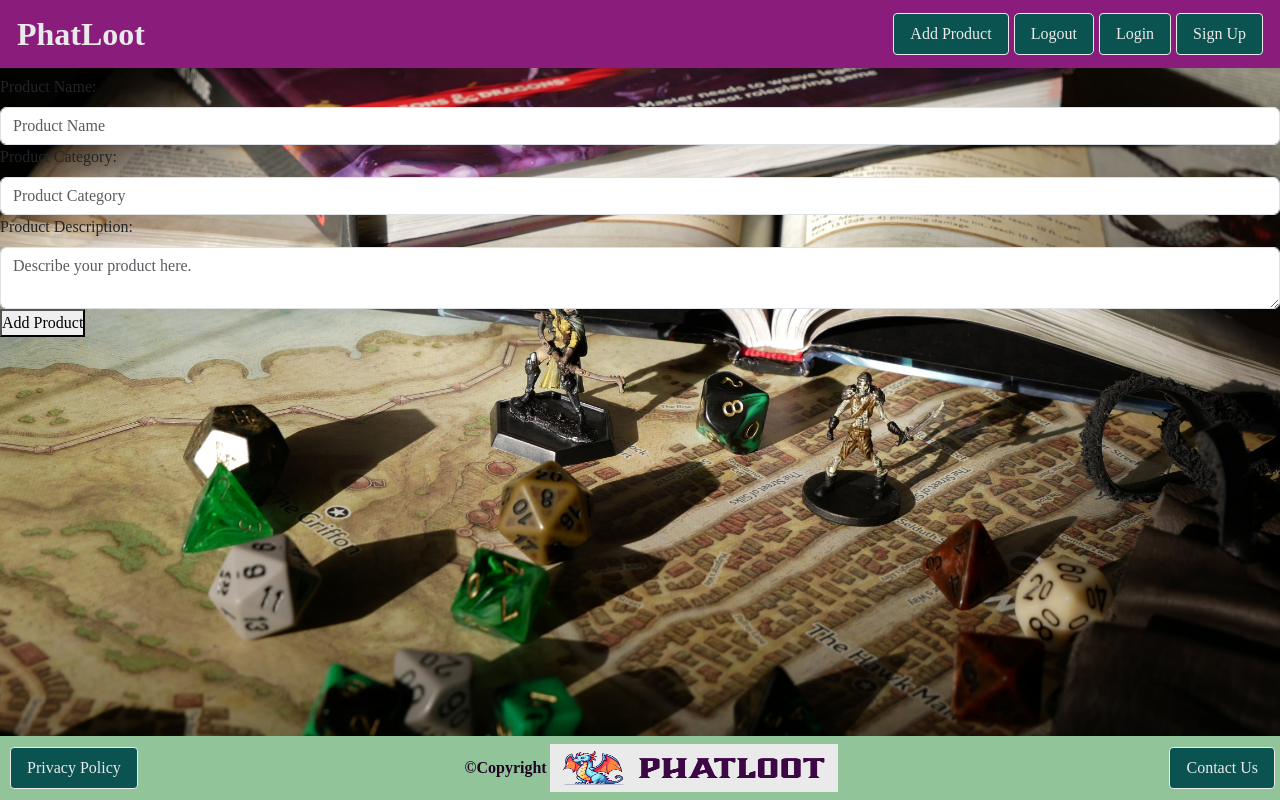
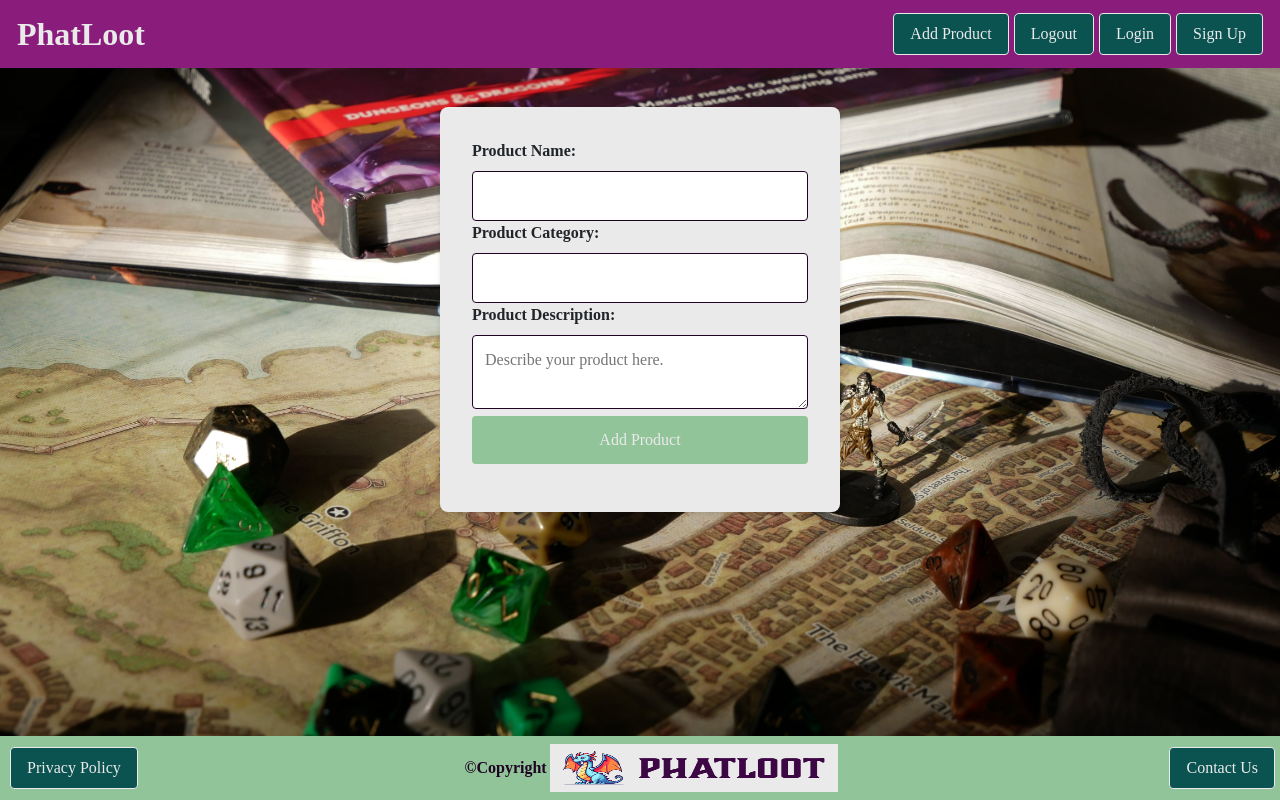
Before and after one commit to h-hovis/phatloot_client_2, an Angular app: page /product in a window 1280 px wide. Built offline with nearby package versions, Linux system fonts and the light colour scheme; sample sign-in values are in the browser's storage; a web font is replaced by a local one.

Commit message:
Refactor CSS styles in product.component.css and product.component.html, and add product form in product.component.html

```diff
--- a/src/app/product/product.component.css
+++ b/src/app/product/product.component.css
@@ -0,0 +1,68 @@
+.product-form {
+  max-width: 400px;
+  margin-top: 10px;
+  margin-bottom: 10px;
+  margin: 2rem auto;
+  padding: 2rem;
+  background-color: #eaeaea;
+  border-radius: 8px;
+  box-shadow: 0 2px 4px rgba(0, 0, 0, 0.1);
+}
+
+.form-group {
+  margin-bottom: 1rem;
+}
+
+.form-group label {
+  display: block;
+  margin-bottom: 0.5rem;
+  font-weight: bold;
+}
+
+.form-group input {
+  width: 100%;
+  padding: 0.75rem;
+  border: 1px solid #1f0322;
+  border-radius: 4px;
+  font-size: 1rem;
+  color: #1f0322;
+}
+
+.form-group textarea {
+  width: 100%;
+  padding: 0.75rem;
+  border: 1px solid #1f0322;
+  border-radius: 4px;
+  font-size: 1rem;
+  color: #1f0322;
+}
+
+.btn {
+  display: inline-block;
+  background-color: #91c499;
+  color: #eaeaea;
+  padding: 0.75rem 1.5rem;
+  border: none;
+  border-radius: 4px;
+  cursor: pointer;
+  font-size: 1rem;
+  text-align: center;
+  width: 100%;
+  transition: background-color 0.3s ease;
+}
+
+.btn:hover {
+  background-color: #0b5351;
+}
+
+.error-message {
+  color: #a30303;
+  margin-top: 0.5rem;
+}
+
+@media (max-width: 576px) {
+  .signup-container {
+    padding: 1rem;
+    margin: 1rem;
+  }
+}
--- a/src/app/product/product.component.html
+++ b/src/app/product/product.component.html
@@ -1,25 +1,22 @@
-<form (ngSubmit)="onSubmit()" [formGroup]="productForm">
-  <div class="product-form mb-3">
 
+<div class="product-form">
+  <form (ngSubmit)="onSubmit()" [formGroup]="productForm">
+    <div class="form-group">
     <label
     for="productName"
-    class="form-label"
     >Product Name:</label>
     <input
     type="text"
-    class="form-control"
-    name="productName"
-    formControlName="name"
-    placeholder="Product Name">
+    id="productName"
+    formControlName="name">
     <label
-    for="productCategory" class="form-label"
+    for="productCategory"
+    class="form-label"
     >Product Category:</label>
     <input
     type="text"
-    class="form-control"
-    name="productCategory"
-    formControlName="category"
-    placeholder="Product Category">
+    id="productCategory"
+    formControlName="category">
     <!-- <label
     for="productPrice"
     class="form-label"
@@ -36,8 +33,7 @@
     >Product Description:</label>
     <textarea
     type="text-area"
-    class="form-control"
-    name="productDescription"
+    id="productDescription"
     rows="2"
     formControlName="description"
     placeholder="Describe your product here."
@@ -52,7 +48,7 @@
     name="productImageUrl"
     formControlName="imageUrl"
     placeholder="Enter Image URL"> -->
-    <button type="submit">Add Product</button>
-
+    <button class="btn" type="submit">Add Product</button>
   </div>
   </form>
+</div>
--- a/src/app/signup/signup.component.css
+++ b/src/app/signup/signup.component.css
@@ -1,5 +1,4 @@
 .signup-container {
-
   max-width: 400px;
   margin-top: 10px;
   margin-bottom: 10px;
```
